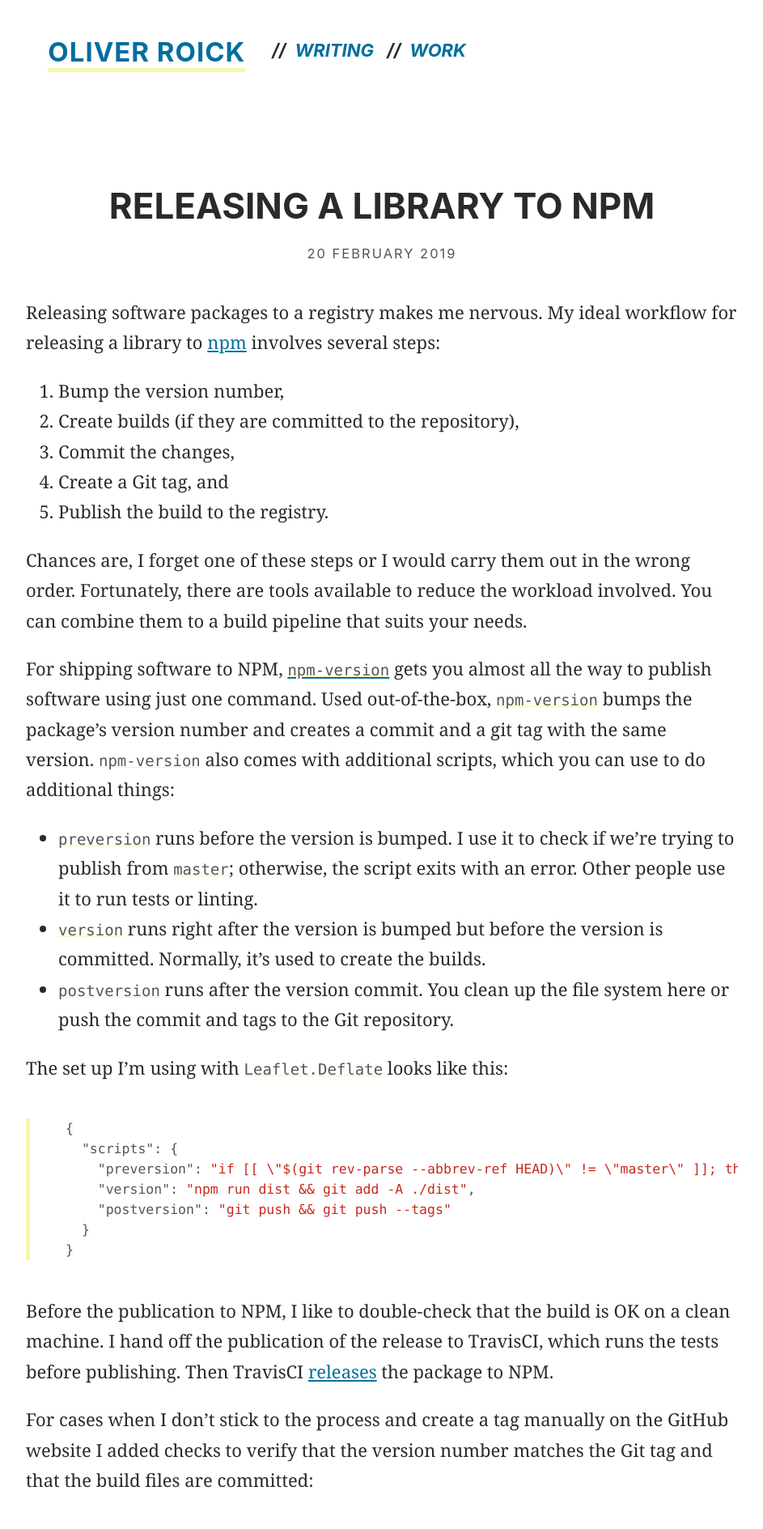
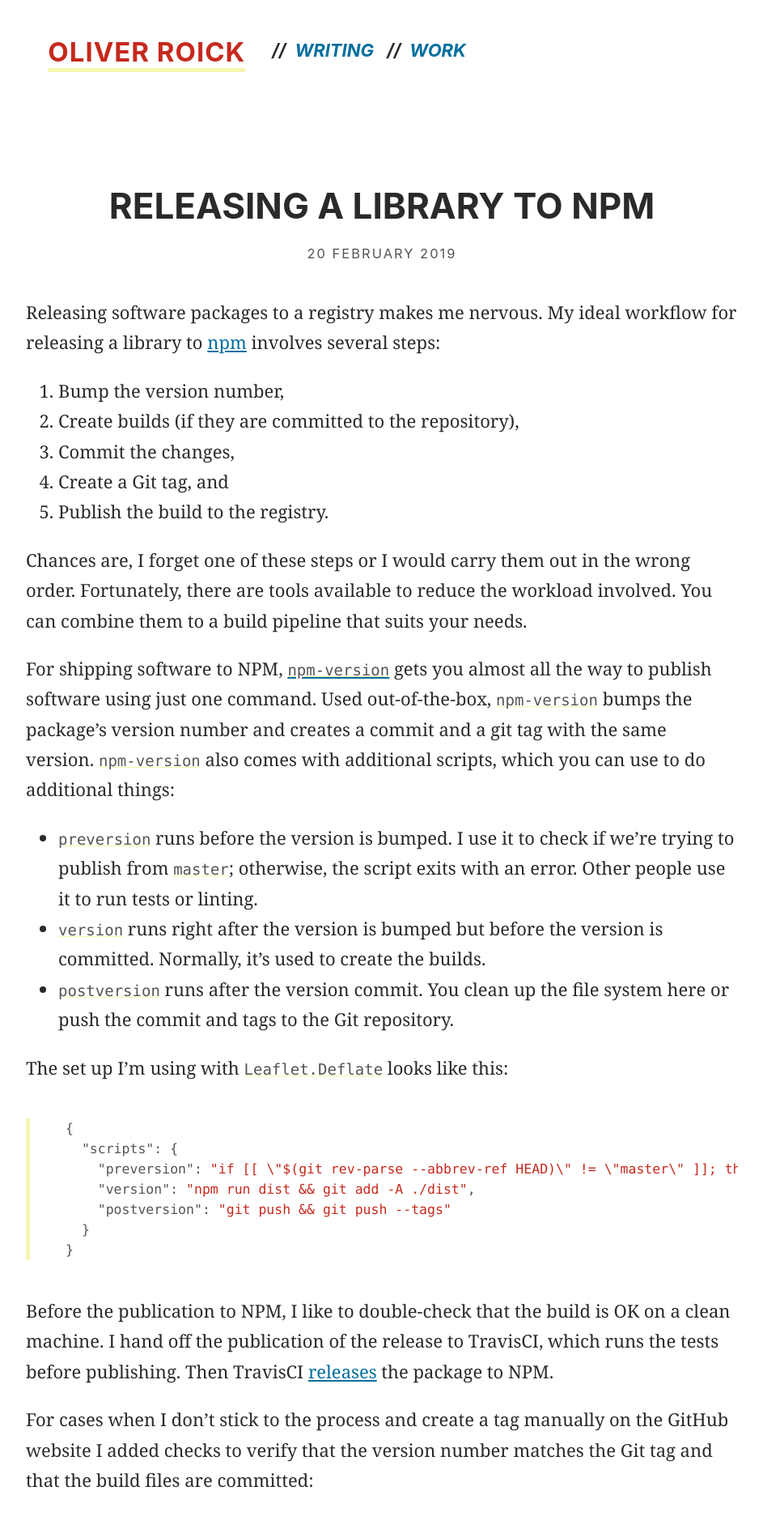
Before and after one commit to oliverroick/oliverroick.net, a Jekyll site: the page built from index.html, in a window 1280 px wide. Shown: the top 1888 px of the page at 81% size, without its empty margins (168-1111 px from the left). Built offline with Jekyll 4.4.1, drawn with Linux system fonts in a browser that asks for light colours.

Commit message:
Fix title colour

```diff
--- a/css/roick.css
+++ b/css/roick.css
@@ -141,6 +141,7 @@ header > h1 {
 }
 
 body#home header h1 a {
+  color: var(--red);
   text-decoration: none;
   border-bottom: var(--border-size) solid var(--vanilla);
 }
```
